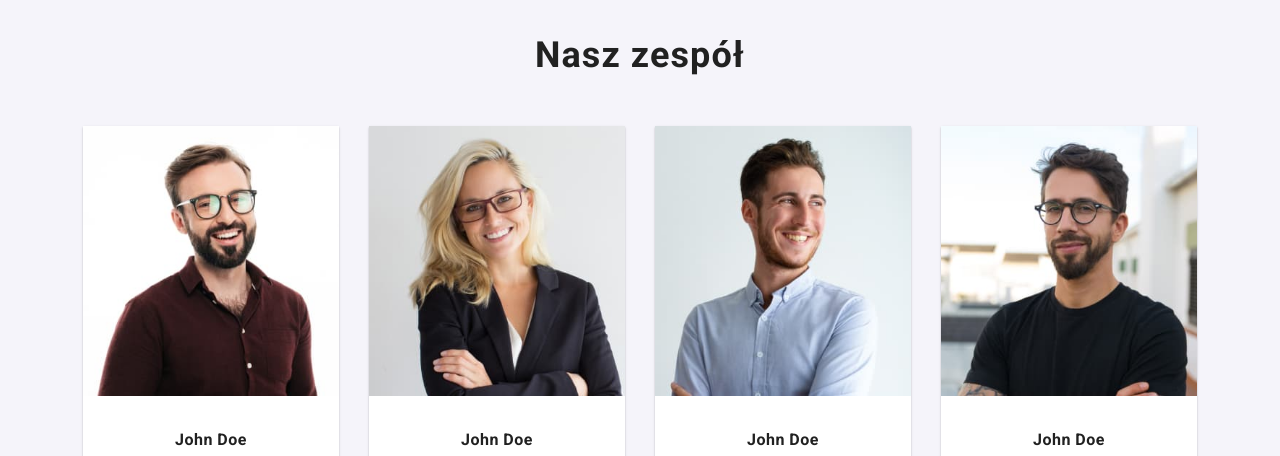
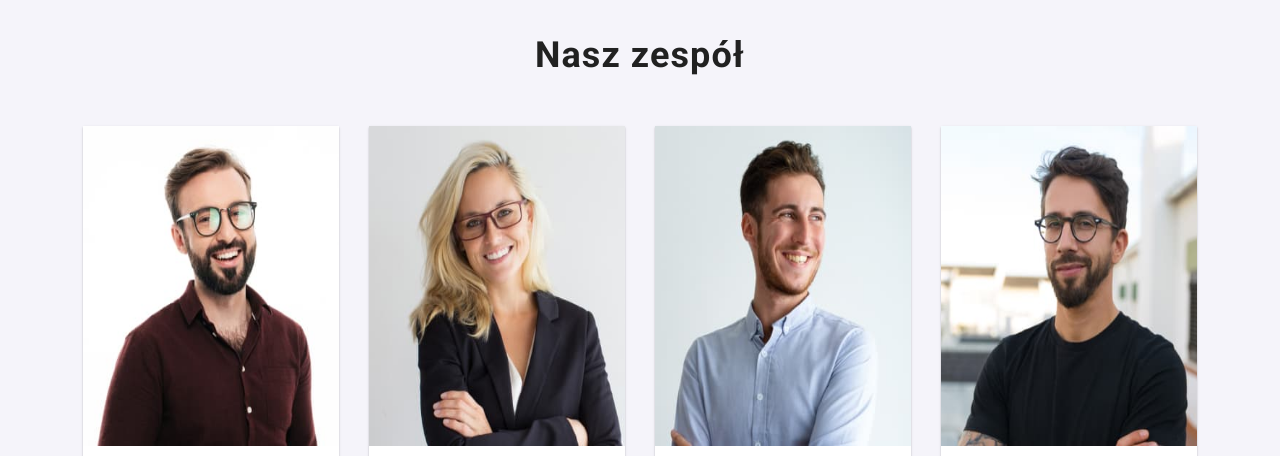
Before and after one commit to NataliaGrela/goit-markup-hw-08, a plain HTML site: page index.html in a window 1280 px wide. Shown: the part 1570-2026 px from the top of the page. Drawn offline with nearby package versions, Linux system fonts and the light colour scheme.

Commit message:
changes pictures sizes

```diff
--- a/sass/components/_team.scss
+++ b/sass/components/_team.scss
@@ -139,7 +139,6 @@
 @media (min-width: 1200px) {
   .team {
     min-width: var(--desktop-width);
-
   }
 
   .team__list {
@@ -166,20 +165,18 @@
     width: 20vw;
     max-width: 320px;
     min-height: 428px;
-
   }
 
   .team__photo--size {
     width: 20vw;
     max-width: 320px;
-  min-height: 320;
-
+    min-height: 320px;
+    max-height: 350px;
   }
 
   .team__photo--position {
     width: 20vw;
     max-width: 320px;
     height: 428px;
-
   }
 }
```
Also changed, not shown: css/main.min.css, 1 other file.
